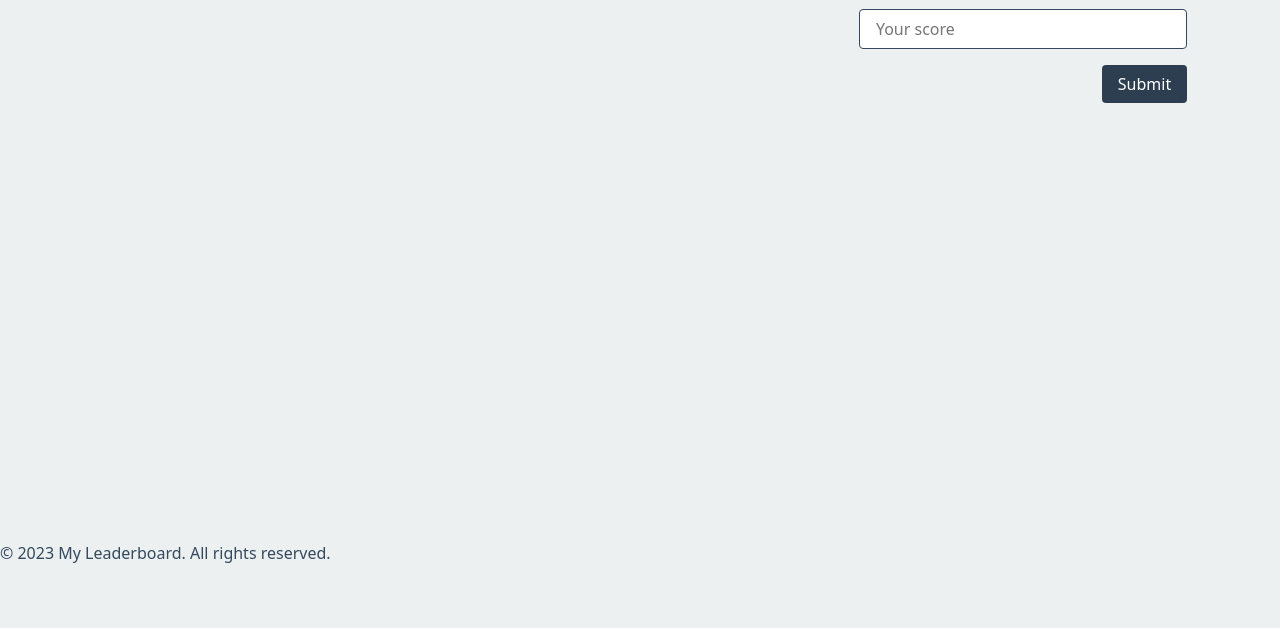
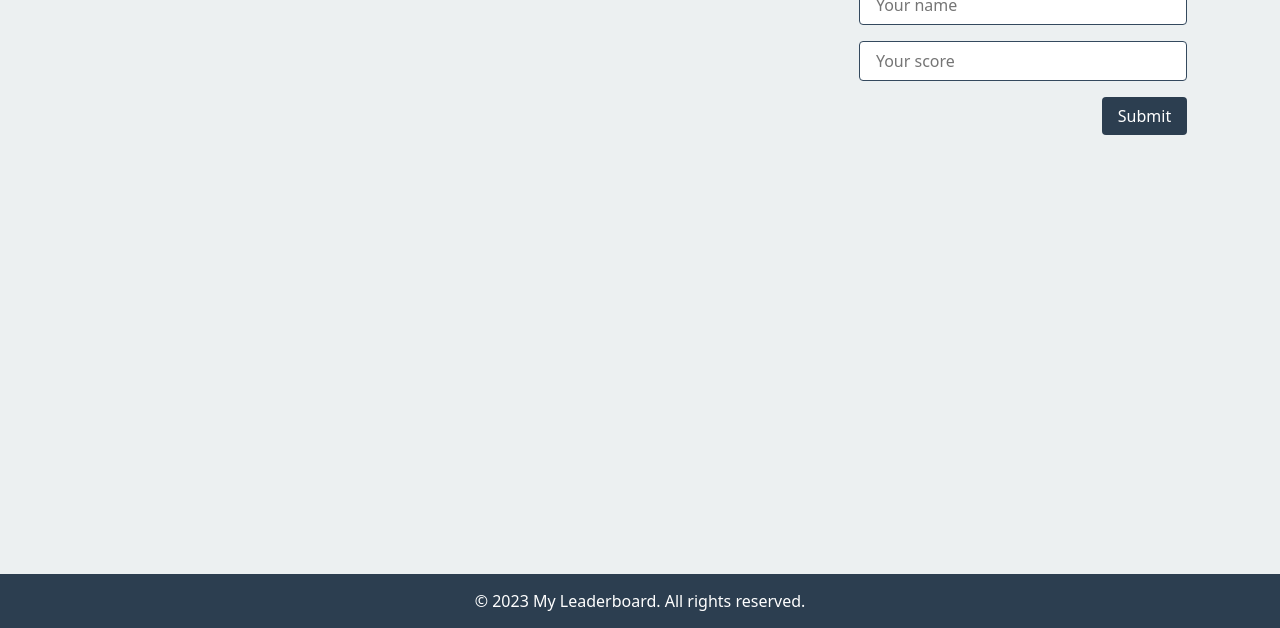
Before and after one commit to Braingenius2/Leaderboard, a website built with webpack: page src/index.html in a window 1280 px wide. Shown: the part 245-873 px from the top of the page. Before the commit the page ends 809 px from the top, so only its background shows below. Built offline with nearby package versions, Linux system fonts and the light colour scheme.

Commit message:
Style header and footer

```diff
--- a/src/style.css
+++ b/src/style.css
@@ -122,3 +122,11 @@ input {
 #feedback {
   background-color: bisque;
 }
+
+header,
+footer {
+  background-color: var(--primary-color);
+  color: white;
+  padding: 1rem;
+  text-align: center;
+}
```
